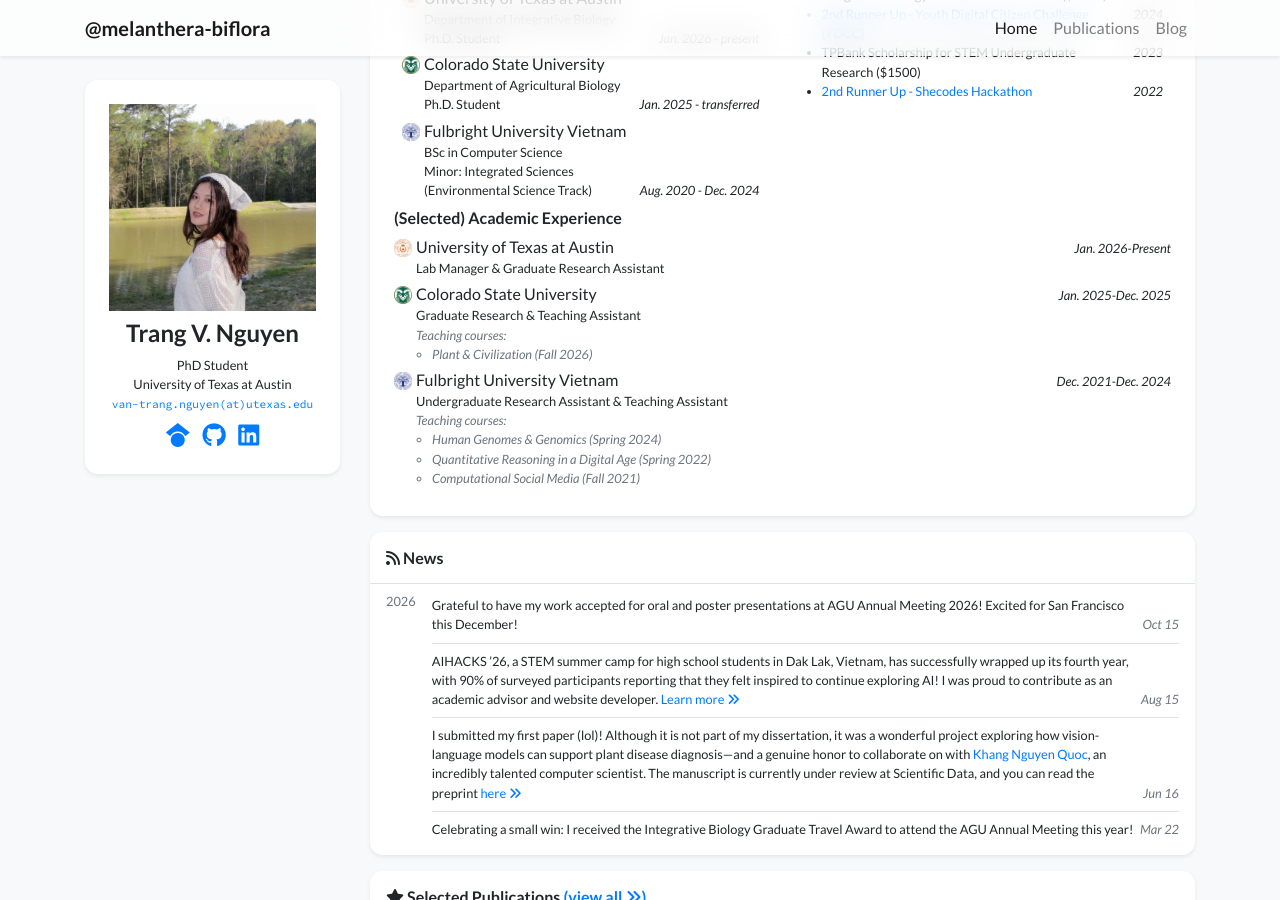
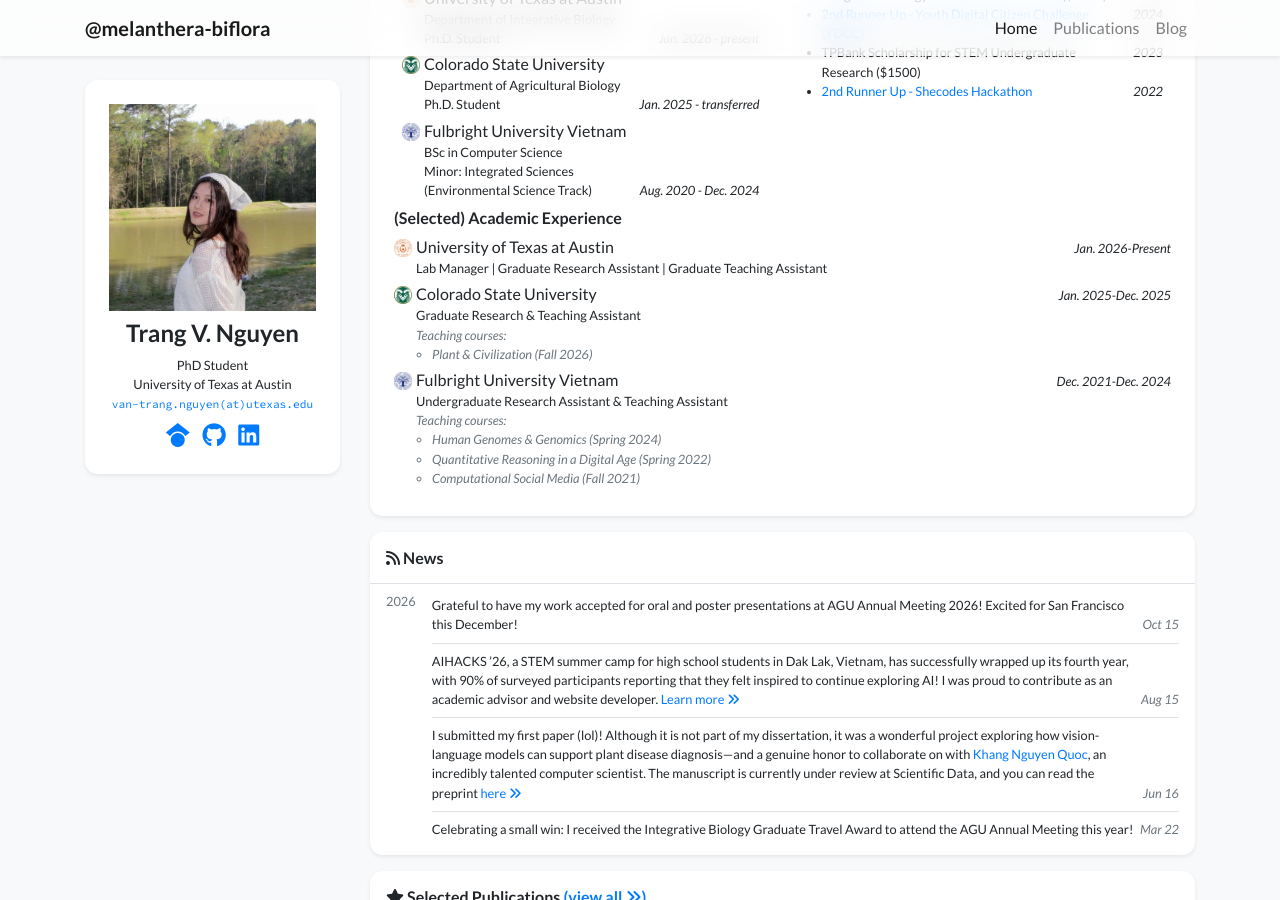
Before and after one commit to melanthera-biflora/melanthera-biflora.github.io, a Jekyll site: the page built from index.html, in a window 1280 px wide and 900 px high, scrolled down 713 px. Built offline with Jekyll 4.4.1, drawn with Linux system fonts in a browser that asks for light colours; nearby versions of some CDN libraries; a style sheet for code colours, icons or effects is not loaded.

Commit message:
Update position titles in profile.yml

```diff
--- a/_data/profile.yml
+++ b/_data/profile.yml
@@ -76,7 +76,7 @@ awards:
 experience:
 - name: University of Texas at Austin
   logo: /assets/images/badges/UTA.png
-  position: Lab Manager & Graduate Research Assistant
+  position: Lab Manager | Graduate Research Assistant | Graduate Teaching Assistant
   date: Jan. 2026-Present
 
 - name: Colorado State University
```
